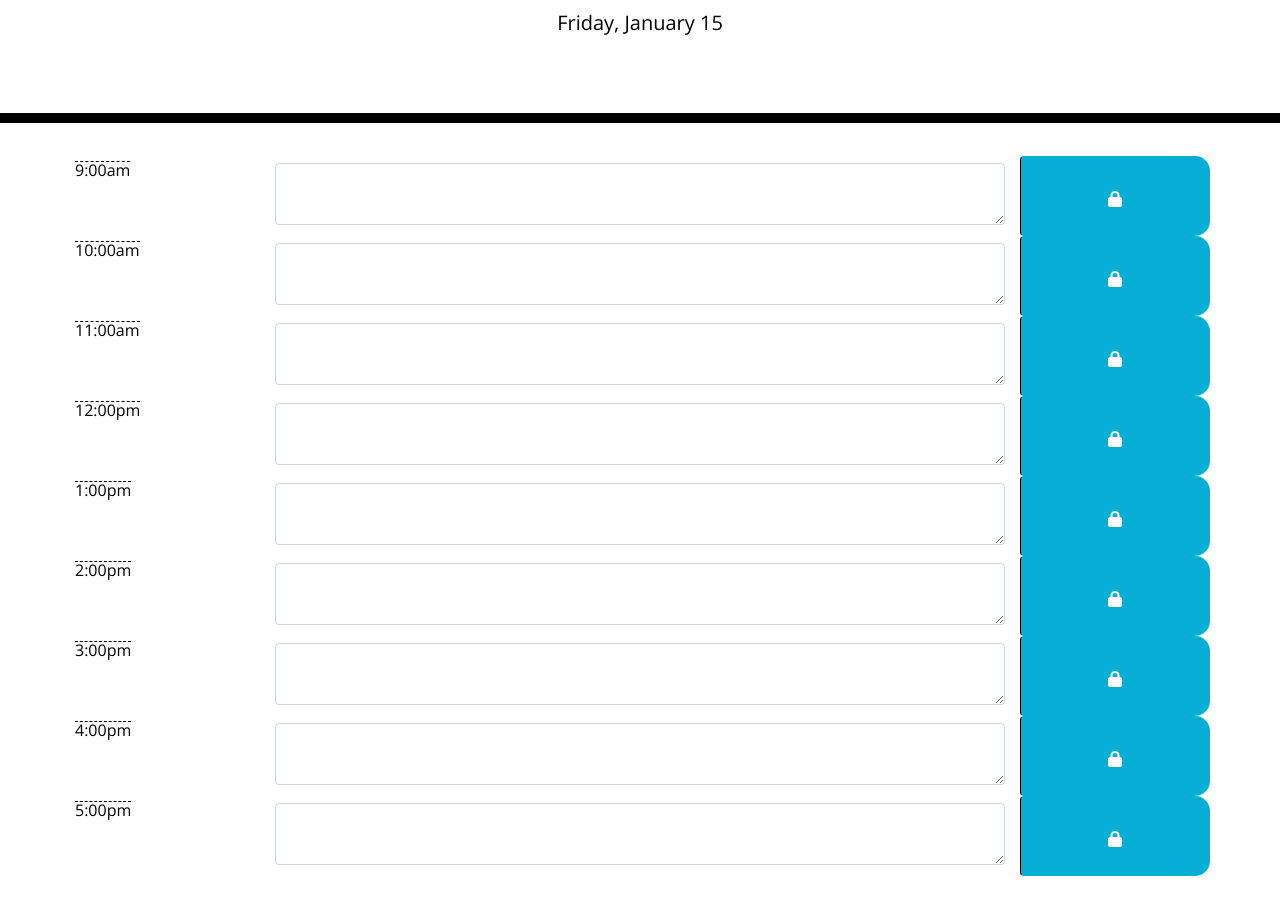
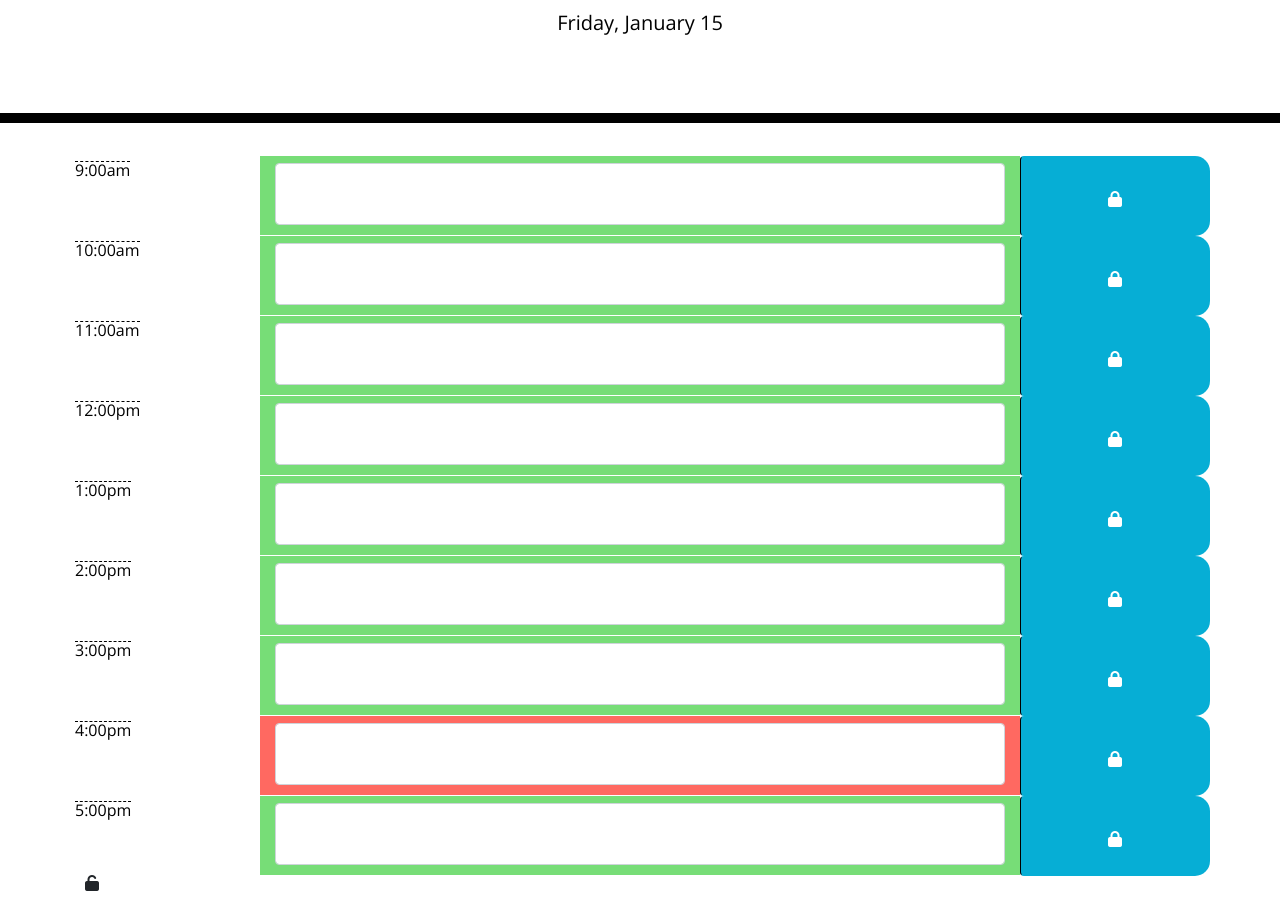
Before and after one commit to Jpeyton-hub/Interactive_Day_Planner, a plain HTML site: page index.html in a window 1280 px wide. Shown: the part 181-1081 px from the top of the page. Drawn offline with nearby package versions, Linux system fonts and the light colour scheme.

Commit message:
added js to change colors of description divs with hours

```diff
--- a/index.html
+++ b/index.html
@@ -26,7 +26,7 @@
             <div class="col-sm-2 time-block">
                 <p class="hour">9:00am</p>
             </div>
-            <div class="col-sm-8 description">
+            <div class="col-sm-8 description" data-time="9">
                 <textarea class="form-control" rows="2"></textarea>
             </div>
             <div class="col-sm-2 buttonBlock">
@@ -37,7 +37,7 @@
             <div class="col-sm-2 time-block">
                 <p class="hour">10:00am</p>
             </div>
-            <div class="col-sm-8 description">
+            <div class="col-sm-8 description" data-time="10">
                 <textarea class="form-control" rows="2"></textarea>
             </div>
             <div class="col-sm-2 buttonBlock">
@@ -48,7 +48,7 @@
             <div class="col-sm-2 time-block">
                 <p class="hour">11:00am</p>
             </div>
-            <div class="col-sm-8 description">
+            <div class="col-sm-8 description" data-time="11">
                 <textarea class="form-control" rows="2"></textarea>
             </div>
             <div class="col-sm-2 buttonBlock">
@@ -59,7 +59,7 @@
             <div class="col-sm-2 time-block">
                 <p class="hour">12:00pm</p>
             </div>
-            <div class="col-sm-8 description">
+            <div class="col-sm-8 description" data-time="12">
                 <textarea class="form-control" rows="2"></textarea>
             </div>
             <div class="col-sm-2 buttonBlock">
@@ -70,7 +70,7 @@
             <div class="col-sm-2 time-block">
                 <p class="hour">1:00pm</p>
             </div>
-            <div class="col-sm-8 description">
+            <div class="col-sm-8 description" data-time="13">
                 <textarea class="form-control" rows="2"></textarea>
             </div>
             <div class="col-sm-2 buttonBlock">
@@ -81,7 +81,7 @@
             <div class="col-sm-2 time-block">
                 <p class="hour">2:00pm</p>
             </div>
-            <div class="col-sm-8 description">
+            <div class="col-sm-8 description" data-time="14">
                 <textarea class="form-control" rows="2"></textarea>
             </div>
             <div class="col-sm-2 buttonBlock">
@@ -92,7 +92,7 @@
             <div class="col-sm-2 time-block">
                 <p class="hour">3:00pm</p>
             </div>
-            <div class="col-sm-8 description">
+            <div class="col-sm-8 description" data-time="15">
                 <textarea class="form-control" rows="2"></textarea>
             </div>
             <div class="col-sm-2 buttonBlock">
@@ -103,7 +103,7 @@
             <div class="col-sm-2 time-block">
                 <p class="hour">4:00pm</p>
             </div>
-            <div class="col-sm-8 description">
+            <div class="col-sm-8 description" data-time="16">
                 <textarea class="form-control" rows="2"></textarea>
             </div>
             <div class="col-sm-2 buttonBlock">
@@ -114,13 +114,14 @@
             <div class="col-sm-2 time-block">
               <p class="hour">5:00pm</p>
             </div>
-            <div class="col-sm-8 description">
+            <div class="col-sm-8 description" data-time="17">
               <textarea class="form-control" rows="2"></textarea>
             </div>
             <div class="col-sm-2 buttonBlock">
               <button type="button" class="btn saveBtn"><i class="fa fa-lock" aria-hidden="true"></i></button>
             </div>
         </div>
+         <i class="fa fa-unlock" aria-hidden="true"></i>
     </div>
     <script src="https://unpkg.com/dayjs@1.8.21/dayjs.min.js"></script>
     <script src="https://cdnjs.cloudflare.com/ajax/libs/jquery/3.2.1/jquery.min.js"></script>
--- a/script.js
+++ b/script.js
@@ -1,2 +1,18 @@
+// setting current day in the header
 $('#currentDay').text(dayjs().format('dddd, MMMM D'));
-const currentHour = dayjs().format('ha');
+
+// declaring variables for time comparison
+const currentHour = dayjs().format('H');
+const descArr = $('.description')
+
+for (let i = 0; i < descArr.length; i++) {
+    if (descArr[i].dataset.time == currentHour) {
+        descArr[i].classList.add('present')
+    }
+    else if (descArr[i] > currentHour) {
+        descArr[i].classList.add('future')
+    }
+    else if (descArr[i] < currentHour) {
+        descArr[i].classList.add('past')
+    }
+}
--- a/style.css
+++ b/style.css
@@ -7,6 +7,7 @@ body {
   textarea{
     position: relative;
     background: transparent;
+    resize: none;
     border: none;
     color: #000000;
     border-left: 1px solid black;
```
